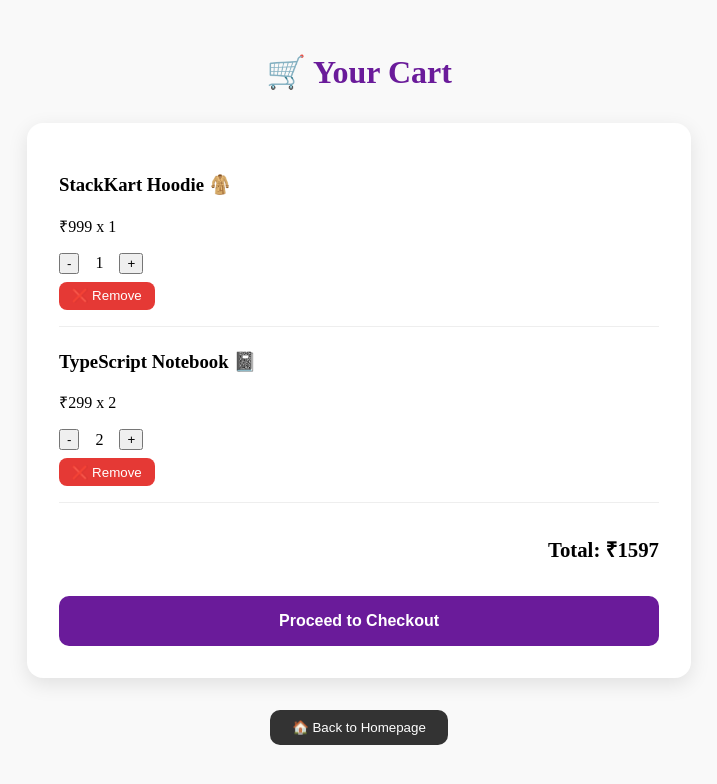
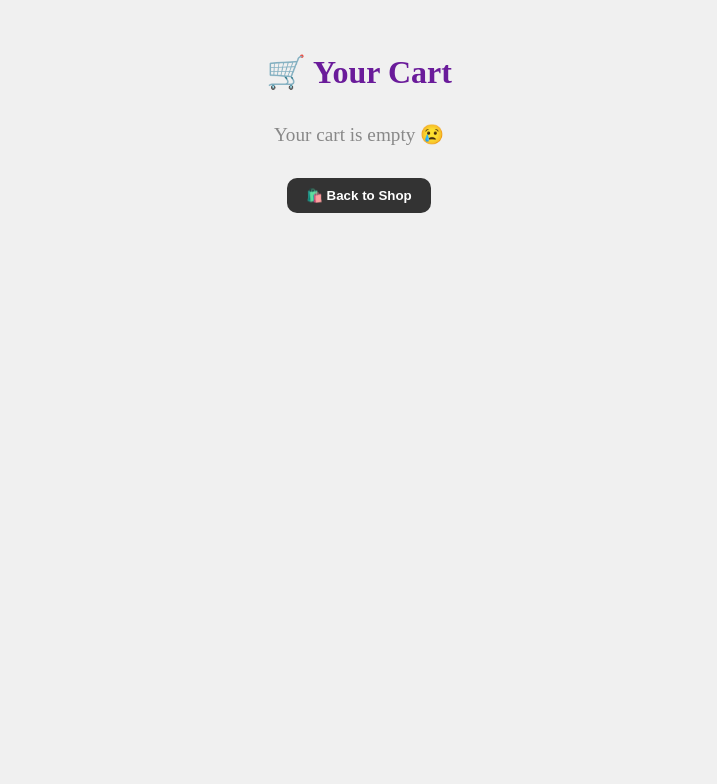
Before and after one commit to JessicaChris/StackKart-ecommerce, a React (Create React App) app: page /cart in a window 1280 px wide. Shown: the top 784 px of the page, without its empty margins (281-998 px from the left). Built offline with nearby package versions, Linux system fonts and the light colour scheme; sample sign-in values are in the browser's storage.

Commit message:
Cart.tsx

```diff
--- a/src/pages/Cart.tsx
+++ b/src/pages/Cart.tsx
@@ -1,72 +1,66 @@
-// src/pages/Cart.tsx
-import React, { useState } from 'react';
+import React, { useEffect, useState } from 'react';
 import { useNavigate } from 'react-router-dom';
 
 type CartItem = {
   id: number;
   name: string;
   price: number;
+  image: string;
   quantity: number;
 };
 
 const Cart: React.FC = () => {
   const navigate = useNavigate();
+  const [cartItems, setCartItems] = useState<CartItem[]>([]);
 
-  // Sample cart data (later this should come from context or global state like Redux or Zustand)
-  const [cartItems, setCartItems] = useState<CartItem[]>([
-    { id: 1, name: 'StackKart Hoodie 🧥', price: 999, quantity: 1 },
-    { id: 2, name: 'TypeScript Notebook 📓', price: 299, quantity: 2 },
-  ]);
+  useEffect(() => {
+    const cart = JSON.parse(localStorage.getItem('cart') || '[]');
+    setCartItems(cart);
+  }, []);
 
   const handleQuantityChange = (id: number, delta: number) => {
-    const updated = cartItems.map((item) =>
-      item.id === id
-        ? { ...item, quantity: Math.max(1, item.quantity + delta) }
-        : item
+    const updated = cartItems.map(item =>
+      item.id === id ? { ...item, quantity: Math.max(1, item.quantity + delta) } : item
     );
     setCartItems(updated);
+    localStorage.setItem('cart', JSON.stringify(updated));
   };
 
   const handleRemove = (id: number) => {
-    const updated = cartItems.filter((item) => item.id !== id);
+    const updated = cartItems.filter(item => item.id !== id);
     setCartItems(updated);
+    localStorage.setItem('cart', JSON.stringify(updated));
   };
 
-  const totalPrice = cartItems.reduce(
-    (sum, item) => sum + item.price * item.quantity,
-    0
-  );
+  const total = cartItems.reduce((sum, item) => sum + item.price * item.quantity, 0);
 
   return (
     <div style={styles.page}>
       <h1 style={styles.heading}>🛒 Your Cart</h1>
-
       {cartItems.length === 0 ? (
-        <p style={styles.emptyText}>Your cart is empty 😢</p>
+        <p style={styles.empty}>Your cart is empty 😢</p>
       ) : (
         <div style={styles.cartBox}>
-          {cartItems.map((item) => (
-            <div key={item.id} style={styles.itemCard}>
-              <h3>{item.name}</h3>
-              <p>₹{item.price} x {item.quantity}</p>
-              <div style={styles.qtyControls}>
-                <button onClick={() => handleQuantityChange(item.id, -1)}>-</button>
-                <span style={{ margin: '0 1rem' }}>{item.quantity}</span>
-                <button onClick={() => handleQuantityChange(item.id, 1)}>+</button>
+          {cartItems.map(item => (
+            <div key={item.id} style={styles.item}>
+              <img src={item.image} alt={item.name} style={styles.image} />
+              <div style={{ flex: 1 }}>
+                <h3>{item.name}</h3>
+                <p>₹{item.price} x {item.quantity}</p>
+                <div style={styles.controls}>
+                  <button onClick={() => handleQuantityChange(item.id, -1)}>-</button>
+                  <span style={{ margin: '0 1rem' }}>{item.quantity}</span>
+                  <button onClick={() => handleQuantityChange(item.id, 1)}>+</button>
+                </div>
+                <button onClick={() => handleRemove(item.id)} style={styles.removeBtn}>❌ Remove</button>
               </div>
-              <button style={styles.removeBtn} onClick={() => handleRemove(item.id)}>❌ Remove</button>
             </div>
           ))}
-
-          <h2 style={styles.total}>Total: ₹{totalPrice}</h2>
-
-          <button style={styles.checkoutBtn} onClick={() => alert('Checkout soon 😌💳')}>
-            Proceed to Checkout
-          </button>
+          <h2 style={styles.total}>Total: ₹{total}</h2>
+          <button style={styles.checkout}>Proceed to Checkout</button>
         </div>
       )}
-
-      <button onClick={() => navigate('/home')} style={styles.homeBtn}>🏠 Back to Homepage</button>
+      <button onClick={() => navigate('/shop')} style={styles.backBtn}>🛍️ Back to Shop</button>
     </div>
   );
 };
@@ -77,7 +71,7 @@ const styles: { [key: string]: React.CSSProperties } = {
   page: {
     padding: '2rem',
     fontFamily: 'Poppins',
-    backgroundColor: '#f9f9f9',
+    backgroundColor: '#f0f0f0',
     minHeight: '100vh',
   },
   heading: {
@@ -86,64 +80,71 @@ const styles: { [key: string]: React.CSSProperties } = {
     color: '#6a1b9a',
     marginBottom: '2rem',
   },
-  emptyText: {
+  empty: {
     textAlign: 'center',
+    fontSize: '1.2rem',
     color: '#888',
-    fontSize: '1.2rem',
   },
   cartBox: {
     maxWidth: '600px',
     margin: '0 auto',
     backgroundColor: '#fff',
-    padding: '2rem',
-    borderRadius: '16px',
-    boxShadow: '0 6px 20px rgba(0,0,0,0.1)',
+    borderRadius: '12px',
+    padding: '1.5rem',
+    boxShadow: '0 8px 20px rgba(0,0,0,0.1)',
   },
-  itemCard: {
+  item: {
+    display: 'flex',
+    gap: '1rem',
     marginBottom: '1.5rem',
     borderBottom: '1px solid #eee',
     paddingBottom: '1rem',
   },
-  qtyControls: {
+  image: {
+    width: '80px',
+    height: '80px',
+    objectFit: 'cover',
+  },
+  controls: {
     display: 'flex',
     alignItems: 'center',
     marginTop: '0.5rem',
   },
   removeBtn: {
+    marginTop: '0.5rem',
     backgroundColor: '#e53935',
-    color: 'white',
+    color: '#fff',
     border: 'none',
     padding: '0.4rem 0.8rem',
-    borderRadius: '8px',
+    borderRadius: '6px',
     cursor: 'pointer',
-    marginTop: '0.5rem',
   },
   total: {
     textAlign: 'right',
-    marginTop: '2rem',
-    fontSize: '1.3rem',
+    fontSize: '1.2rem',
     fontWeight: 'bold',
+    marginTop: '1rem',
   },
-  checkoutBtn: {
-    marginTop: '1rem',
+  checkout: {
     width: '100%',
-    padding: '1rem',
-    borderRadius: '10px',
     backgroundColor: '#6a1b9a',
     color: '#fff',
+    padding: '0.8rem',
+    border: 'none',
+    borderRadius: '8px',
     fontWeight: 'bold',
-    fontSize: '1rem',
-    border: 'none',
+    marginTop: '1rem',
     cursor: 'pointer',
   },
-  homeBtn: {
+  backBtn: {
     display: 'block',
     margin: '2rem auto 0',
-    padding: '0.6rem 1.4rem',
+    padding: '0.6rem 1.2rem',
     backgroundColor: '#333',
     color: '#fff',
+    border: 'none',
     borderRadius: '10px',
-    border: 'none',
+    fontWeight: 'bold',
     cursor: 'pointer',
   },
 };
```
